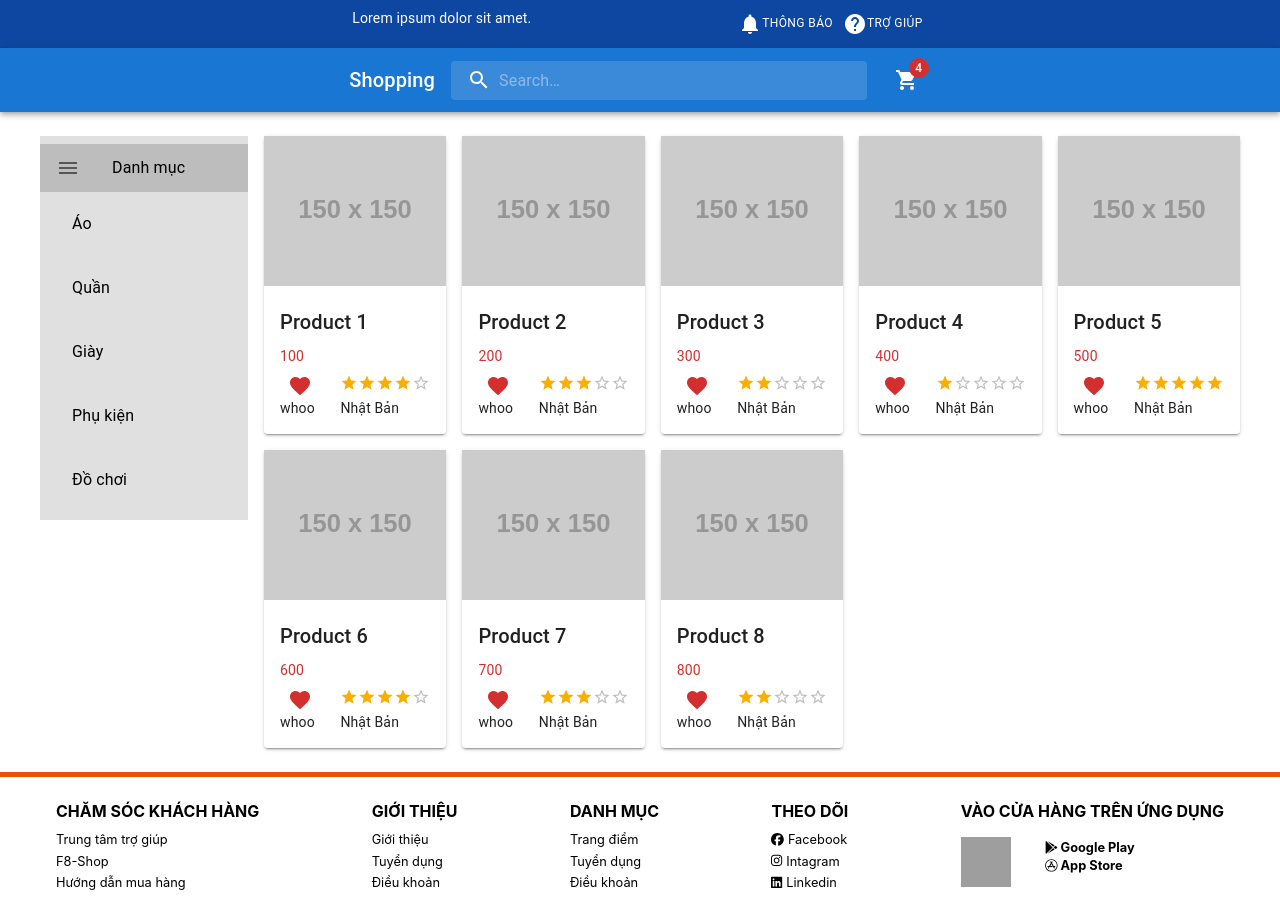
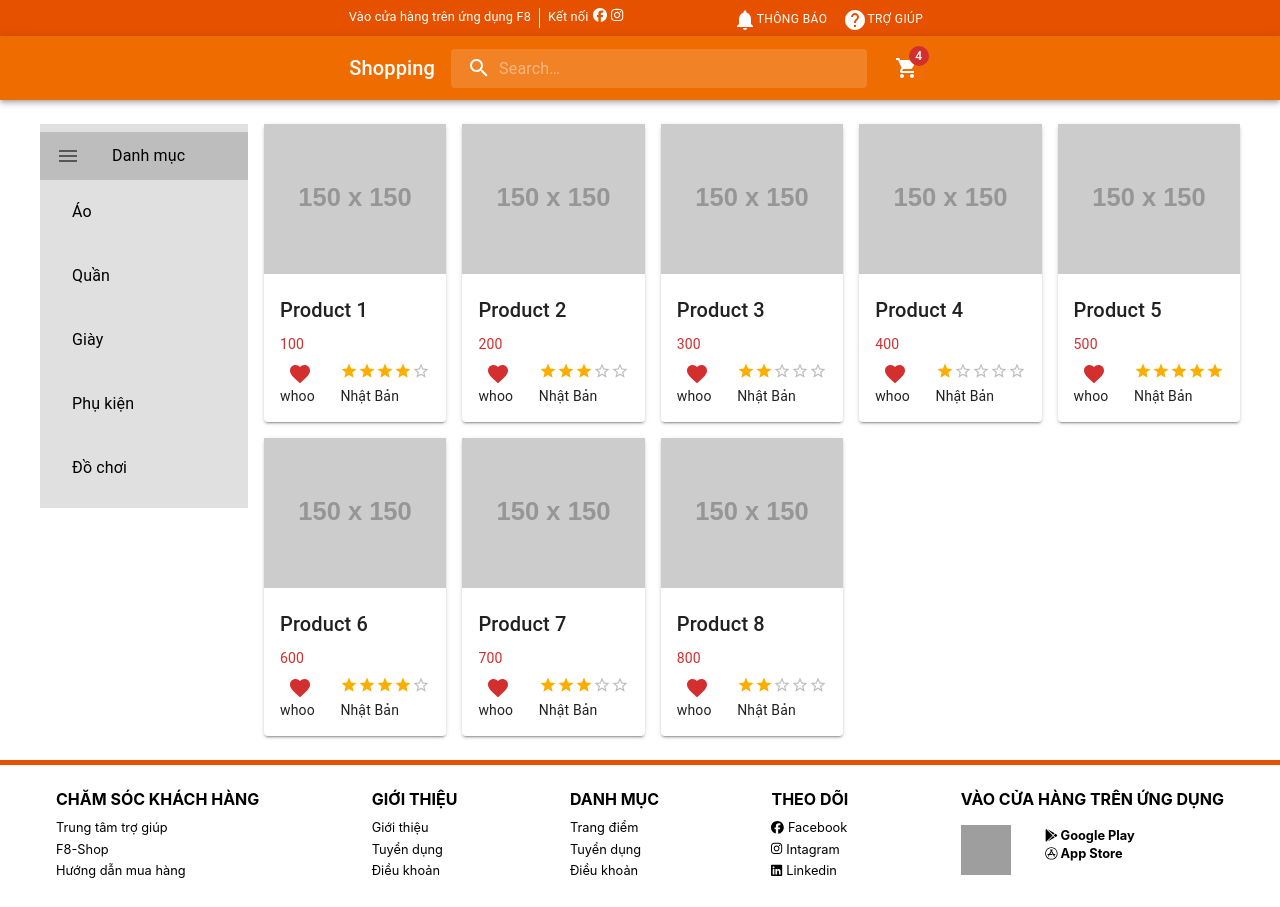
Before and after one commit to virsavik/shopping-app, a React (Create React App) app: page / in a window 1280 px wide. Built offline with nearby package versions, Linux system fonts and the light colour scheme; grey boxes are pictures that could not be loaded.

Commit message:
complete

```diff
--- a/src/layouts/AppBar.jsx
+++ b/src/layouts/AppBar.jsx
@@ -1,9 +1,9 @@
 import * as React from "react";
 import { styled, alpha } from "@mui/material/styles";
-import { blue } from "@mui/material/colors";
 import MuiAppBar from "@mui/material/AppBar";
 import Box from "@mui/material/Box";
 import Toolbar from "@mui/material/Toolbar";
+import Divider from "@mui/material/Divider";
 import IconButton from "@mui/material/IconButton";
 import Typography from "@mui/material/Typography";
 import InputBase from "@mui/material/InputBase";
@@ -13,6 +13,8 @@ import ShoppingCartIcon from "@mui/icons-material/ShoppingCart";
 import NotificationsIcon from "@mui/icons-material/Notifications";
 import HelpIcon from "@mui/icons-material/Help";
 import SearchIcon from "@mui/icons-material/Search";
+import { orange } from "@mui/material/colors";
+import { FontAwesomeIcon } from "@fortawesome/react-fontawesome";
 
 const Search = styled("div")(({ theme }) => ({
   position: "relative",
@@ -57,6 +59,8 @@ const StyledInputBase = styled(InputBase)(({ theme }) => ({
 const StyledButton = styled(Button)(({ theme }) => ({
   color: "inherit",
   backgroundColor: "inherit",
+  fontSize: "0.8rem",
+  height: "1rem",
 }));
 
 export default function AppBar() {
@@ -67,7 +71,7 @@ export default function AppBar() {
         sx={{
           display: "flex",
           justifyContent: "center",
-          backgroundColor: blue[900],
+          backgroundColor: orange[900],
           color: "white",
           padding: 1,
         }}
@@ -77,26 +81,50 @@ export default function AppBar() {
           component="div"
           noWrap
           display={{ xs: "none", sm: "block" }}
+          sx={{ fontSize: "0.8rem" }}
         >
-          Lorem ipsum dolor sit amet.
+          Vào cửa hàng trên ứng dụng F8
         </Typography>
-        <Box width={{ xs: "20ch" }}></Box>
+        <Divider
+          orientation="vertical"
+          flexItem
+          sx={{
+            borderColor: "white",
+            marginLeft: 1,
+            marginRight: 1,
+          }}
+        />
+        <Typography
+          variant="body2"
+          component="div"
+          noWrap
+          display={{ xs: "none", sm: "block" }}
+          sx={{ fontSize: "0.8rem" }}
+        >
+          Kết nối
+        </Typography>
+        &nbsp;
+        <FontAwesomeIcon icon={["fab", "facebook"]} size="sm" />
+        &nbsp;
+        <FontAwesomeIcon icon={["fab", "instagram"]} size="sm" />
+        <Box width={{ xs: "none", md: "10ch" }}></Box>
         <Box>
-          <StyledButton size="small">
+          <StyledButton>
             <NotificationsIcon />
-            <Typography variant="caption" display={{ xs: "none", md: "block" }}>
-              Thông báo
-            </Typography>
+            <Typography variant="caption">Thông báo</Typography>
           </StyledButton>
-          <StyledButton size="small">
+          <StyledButton>
             <HelpIcon />
-            <Typography variant="caption" display={{ xs: "none", md: "block" }}>
-              Trợ giúp
-            </Typography>
+            <Typography variant="caption">Trợ giúp</Typography>
           </StyledButton>
         </Box>
       </Box>
-      <MuiAppBar position="static">
+      <MuiAppBar
+        position="static"
+        sx={{
+          backgroundColor: orange[800],
+        }}
+      >
         <Toolbar sx={{ display: "flex", justifyContent: "center" }}>
           <Typography
             variant="h6"
```
